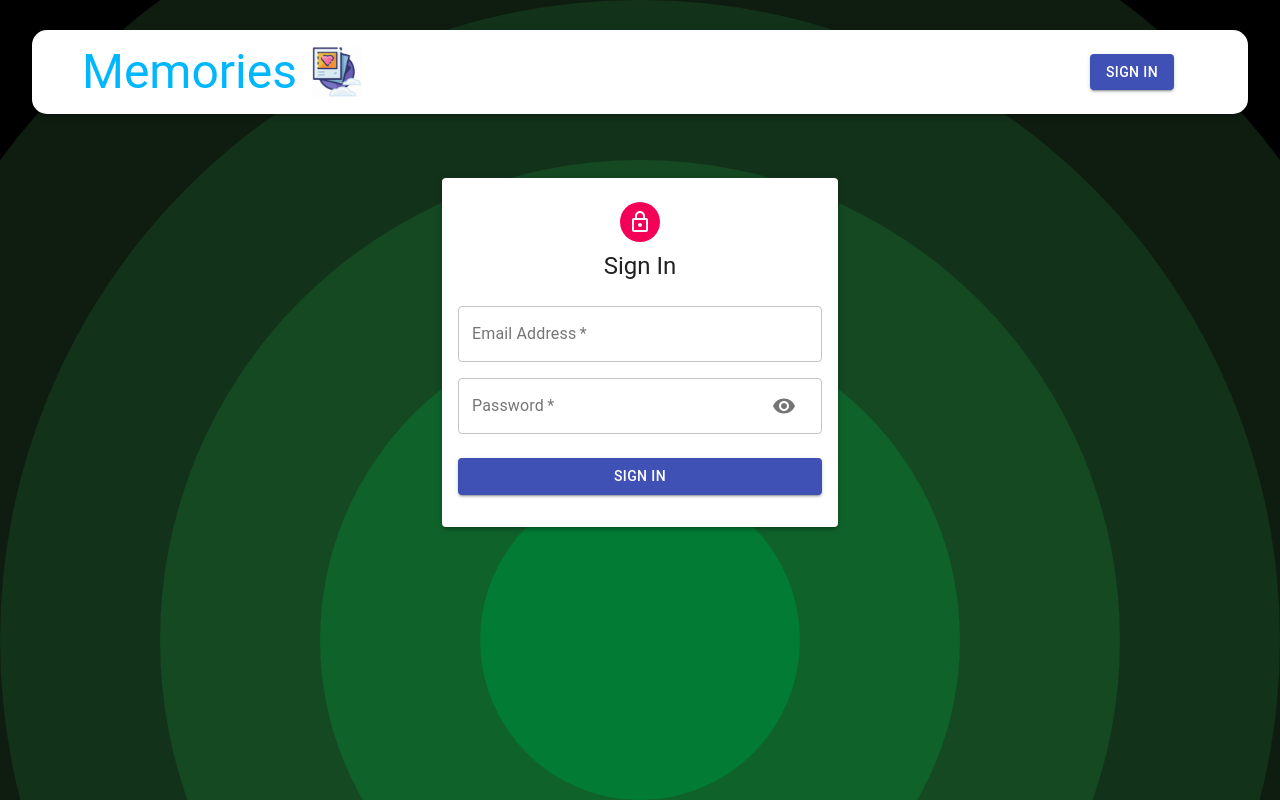
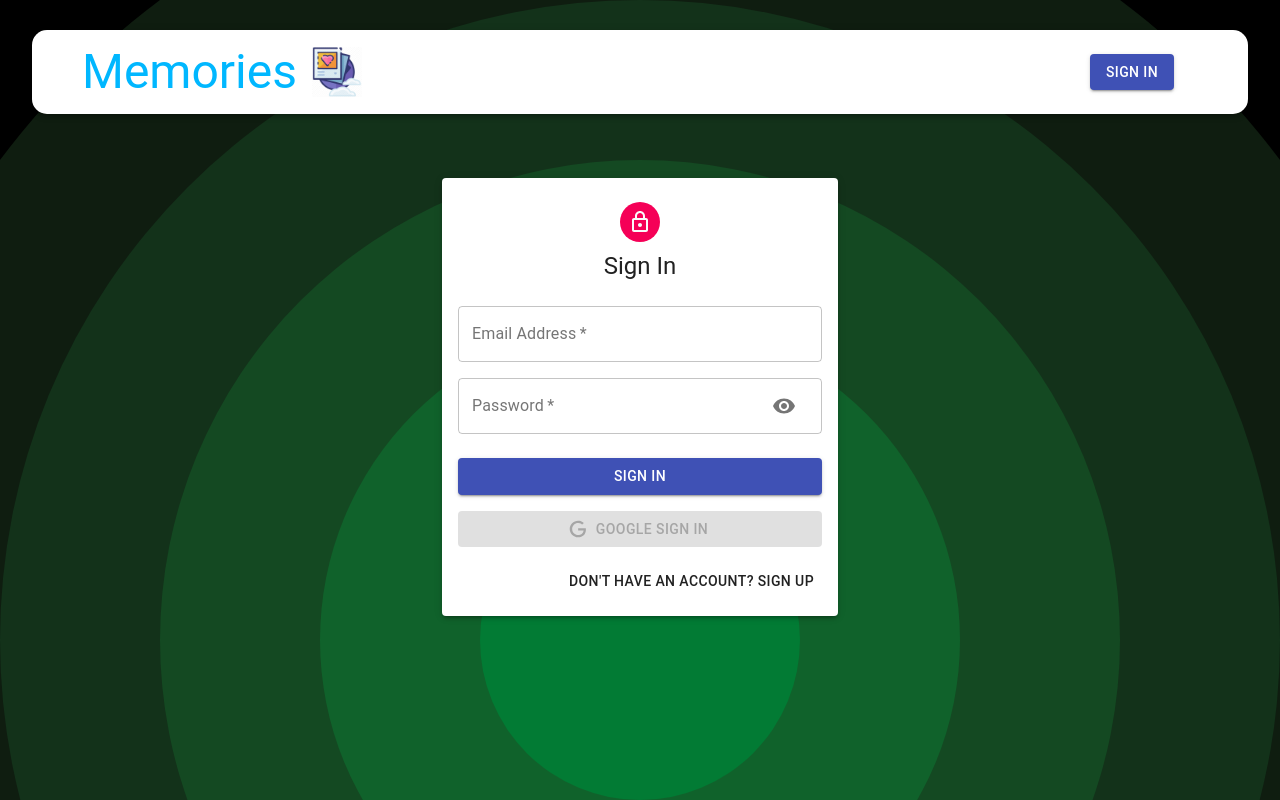
Before and after one commit to Sabbir-Rahman/quotes, a React (Create React App) app in the folder client/: page /auth in a window 1280 px wide. Built offline with nearby package versions, Linux system fonts and the light colour scheme.

Commit message:
authentication complete with google auth

```diff
--- a/client/src/components/Auth/Auth.js
+++ b/client/src/components/Auth/Auth.js
@@ -1,7 +1,10 @@
 import React, { useState } from 'react'
 import { Avatar, Button, Paper, Grid, Typography, Container, TextField} from '@material-ui/core'
 import LockOutlinedIcon from '@material-ui/icons/LockOutlined'
-
+import { GoogleLogin } from 'react-google-login'
+import { useDispatch } from 'react-redux'
+import { useHistory } from 'react-router-dom'
+import Icon from './icon'
 import useStyles from './styles'
 import Input from './input'
 
@@ -14,7 +17,10 @@
     //toggling
     const handleShowPassword = () => setShowPassowrd((prevShowPassword) => !prevShowPassword)
 
-    const isSignUp = false
+    const [isSignUp,setIsSignup] = useState(false)
+    const dispatch = useDispatch()
+
+    const history = useHistory()
 
     const handleSubmit = () => {
 
@@ -22,6 +28,30 @@
 
     const handleChange = () => {
 
+    }
+
+    const switchMode = () => {
+        setIsSignup((prevIsSignUp) => !prevIsSignUp)
+        handleShowPassword(false)
+    }
+
+    const googleSuccess = async (res) => {
+        const result = res?.profileObj
+        const token = res?.tokenId;
+
+
+        try {
+            dispatch({ type: 'AUTH', data: {result, token }})
+            history.push('/')
+        } catch (error) {
+            console.log(error)
+        }
+
+    }
+
+    const googleFailure = (error) => {
+        console.log(error)
+        console.log('Google Sign In was unsuccesfull. Try again letter')
     }
 
     return(
@@ -50,6 +80,32 @@
                     <Button type="submit" fullWidth variant="contained" color="primary" className={classes.submit}>
                         {isSignUp ? 'Sign Up' : 'Sign In'}
                     </Button>
+                    <GoogleLogin
+                        clientId="268305242439-8jhgmconc9clu0b39a1ejhnl4gg0ovnc.apps.googleusercontent.com"
+                        render={(renderProps) =>
+                            <Button
+                            className={classes.googleButton}
+                            color="primary"
+                            fullWidth onClick={renderProps.onClick}
+                            disabled={renderProps.disabled}
+                            startIcon={<Icon/>}
+                            variant="contained"
+                            >
+                                Google Sign In
+                            </Button>
+                        }
+                        onSuccess={googleSuccess}
+                        onFailure={googleFailure}
+                        cookiePolicy="single_host_origin"
+                    />
+
+                    <Grid container justify="flex-end">
+                        <Grid item>
+                            <Button onClick={switchMode}>
+                                { isSignUp ? 'Already have an account? Sign In': "Don't have an account? Sign Up"}
+                            </Button>
+                        </Grid>
+                    </Grid>
                 </form>
             </Paper>
         </Container>
--- /dev/null
+++ b/client/src/components/Auth/icon.js
@@ -0,0 +1,12 @@
+import React from 'react';
+
+const icon = () => (
+  <svg style={{ width: '20px', height: '20px' }} viewBox="0 0 24 24">
+    <path
+      fill="currentColor"
+      d="M21.35,11.1H12.18V13.83H18.69C18.36,17.64 15.19,19.27 12.19,19.27C8.36,19.27 5,16.25 5,12C5,7.9 8.2,4.73 12.2,4.73C15.29,4.73 17.1,6.7 17.1,6.7L19,4.72C19,4.72 16.56,2 12.1,2C6.42,2 2.03,6.8 2.03,12C2.03,17.05 6.16,22 12.25,22C17.6,22 21.5,18.33 21.5,12.91C21.5,11.76 21.35,11.1 21.35,11.1V11.1Z"
+    />
+  </svg>
+);
+
+export default icon;
--- a/client/src/components/Auth/input.js
+++ b/client/src/components/Auth/input.js
@@ -19,7 +19,7 @@
                 type={type}
 
                 //only if name === password there is function for make it visible
-                InputProps={name === 'password' && {
+                InputProps={name === 'password' ? {
                     endAdornment: (
                         <InputAdornment position="end" >
                             <IconButton onClick={handleShowPassword}>
@@ -27,7 +27,7 @@
                             </IconButton>
                         </InputAdornment>
                     )
-                } }
+                }: null }
 
 
 
--- a/client/src/components/navbar/navbar.js
+++ b/client/src/components/navbar/navbar.js
@@ -1,14 +1,31 @@
-import React from 'react'
-import { Link } from 'react-router-dom'
+import React, { useState, useEffect } from 'react'
+import { Link, useHistory, useLocation } from 'react-router-dom'
 import { AppBar, Avatar, Button, Toolbar, Typography } from '@material-ui/core'
 import useStyles from './styles'
 import memoriesImg from '../../images/memories.png'
-
+import { useDispatch } from 'react-redux'
 
 const Navbar = () => {
     const classes = useStyles()
+    const [user, setuser] = useState(JSON.parse(localStorage.getItem('profile')))
+    const dispatch = useDispatch()
+    const history = useHistory()
+    const location = useLocation()
 
-    const user = null
+    const logout = () => {
+        dispatch({ type: 'LOGOUT'})
+        history.push('/')
+
+        setuser(null)
+    }
+
+    useEffect(() => {
+        const token = user?.token
+
+        // JWT
+
+        setuser(JSON.parse(localStorage.getItem('profile')))
+    }, [location])
 
     return(
         <AppBar className={classes.appBar} position="static" color="inherit">
@@ -21,7 +38,7 @@
                         <div className={classes.profile}>
                             <Avatar className={classes.purple} alt={user.result.name} src={user.result.imageUrl}>{user.result.name.charAt(0)}</Avatar>
                             <Typography className={classes.userName} variant="h6">{user.result.name}</Typography>
-                            <Button variant="contained" className={classes.logout} color="secondary">Logout</Button>
+                            <Button variant="contained" className={classes.logout} color="secondary" onClick={logout}>Logout</Button>
                         </div>
                     ) : (
                         <Button component={Link} to="/auth" variant="contained" color="primary">Sign In</Button>
--- a/client/src/constants/actionTypes.js
+++ b/client/src/constants/actionTypes.js
@@ -3,3 +3,6 @@
 export const DELETE = 'DELETE'
 export const FETCH_ALL = ' FETCH_ALL'
 export const LIKE = 'LIKE'
+
+export const AUTH = 'AUTH'
+export const LOGOUT = 'LOGOUT'
--- /dev/null
+++ b/client/src/reducers/auth.js
@@ -0,0 +1,18 @@
+import { AUTH, LOGOUT } from '../constants/actionTypes'
+
+const authReducer = ( state = { authData :null}, action) => {
+    switch(action.type) {
+        case AUTH:
+            localStorage.setItem('profile', JSON.stringify({...action?.data}))
+            return { ...state, authData: action?.data}
+        case LOGOUT:
+            localStorage.clear()
+
+            return {...state, authData: null}
+        default:
+            return state
+
+    }
+}
+
+export default authReducer;
--- a/client/src/reducers/index.js
+++ b/client/src/reducers/index.js
@@ -1,5 +1,6 @@
 import { combineReducers } from 'redux';
 
 import posts from './posts'
+import auth from './auth'
 
-export const reducers = combineReducers({ posts })
+export const reducers = combineReducers({ posts, auth })
```
